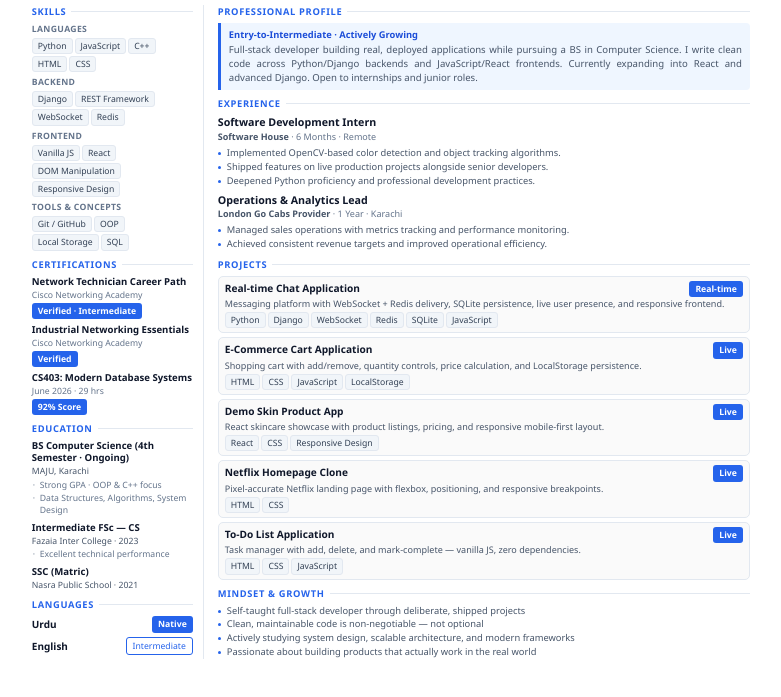
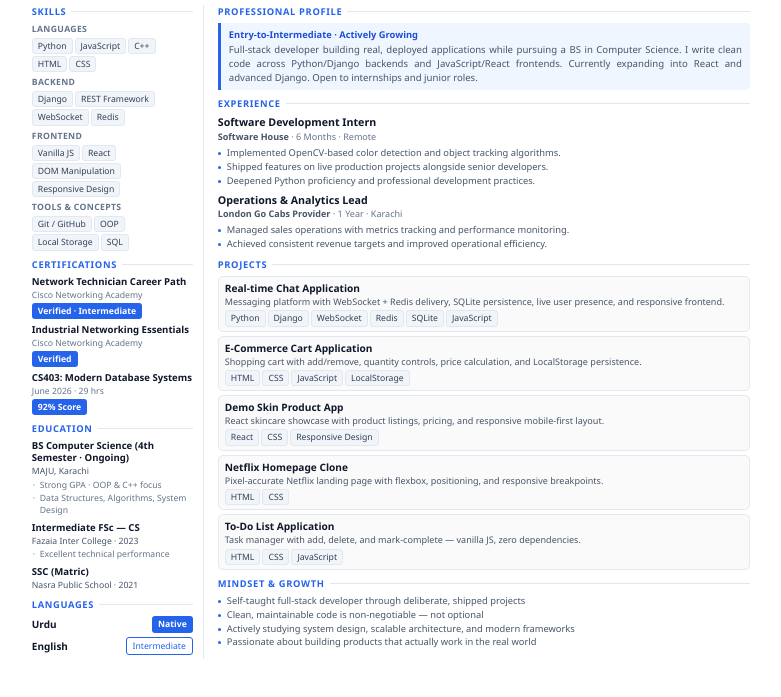
Before and after one commit to Malik-Abdullah12/Portfolio, a plain HTML site: page cv.html in a window 1280 px wide. Shown: the part 147-844 px from the top of the page, without its empty margins (6-787 px from the left). Drawn offline with Linux system fonts and the light colour scheme.

Commit message:
Cv Updated

```diff
--- a/cv.html
+++ b/cv.html
@@ -425,7 +425,6 @@
         <div class="project">
           <div class="project-head">
             <span class="project-name">Real-time Chat Application</span>
-            <span class="badge">Real-time</span>
           </div>
           <p class="project-desc">Messaging platform with WebSocket + Redis delivery, SQLite persistence, live user presence, and responsive frontend.</p>
           <div class="tags"><span class="tag">Python</span><span class="tag">Django</span><span class="tag">WebSocket</span><span class="tag">Redis</span><span class="tag">SQLite</span><span class="tag">JavaScript</span></div>
@@ -434,7 +433,6 @@
         <div class="project">
           <div class="project-head">
             <span class="project-name">E-Commerce Cart Application</span>
-            <span class="badge">Live</span>
           </div>
           <p class="project-desc">Shopping cart with add/remove, quantity controls, price calculation, and LocalStorage persistence.</p>
           <div class="tags"><span class="tag">HTML</span><span class="tag">CSS</span><span class="tag">JavaScript</span><span class="tag">LocalStorage</span></div>
@@ -443,7 +441,6 @@
         <div class="project">
           <div class="project-head">
             <span class="project-name">Demo Skin Product App</span>
-            <span class="badge">Live</span>
           </div>
           <p class="project-desc">React skincare showcase with product listings, pricing, and responsive mobile-first layout.</p>
           <div class="tags"><span class="tag">React</span><span class="tag">CSS</span><span class="tag">Responsive Design</span></div>
@@ -452,7 +449,6 @@
         <div class="project">
           <div class="project-head">
             <span class="project-name">Netflix Homepage Clone</span>
-            <span class="badge">Live</span>
           </div>
           <p class="project-desc">Pixel-accurate Netflix landing page with flexbox, positioning, and responsive breakpoints.</p>
           <div class="tags"><span class="tag">HTML</span><span class="tag">CSS</span></div>
@@ -461,7 +457,6 @@
         <div class="project">
           <div class="project-head">
             <span class="project-name">To-Do List Application</span>
-            <span class="badge">Live</span>
           </div>
           <p class="project-desc">Task manager with add, delete, and mark-complete — vanilla JS, zero dependencies.</p>
           <div class="tags"><span class="tag">HTML</span><span class="tag">CSS</span><span class="tag">JavaScript</span></div>
```
Also changed, not shown: 1 other file.
